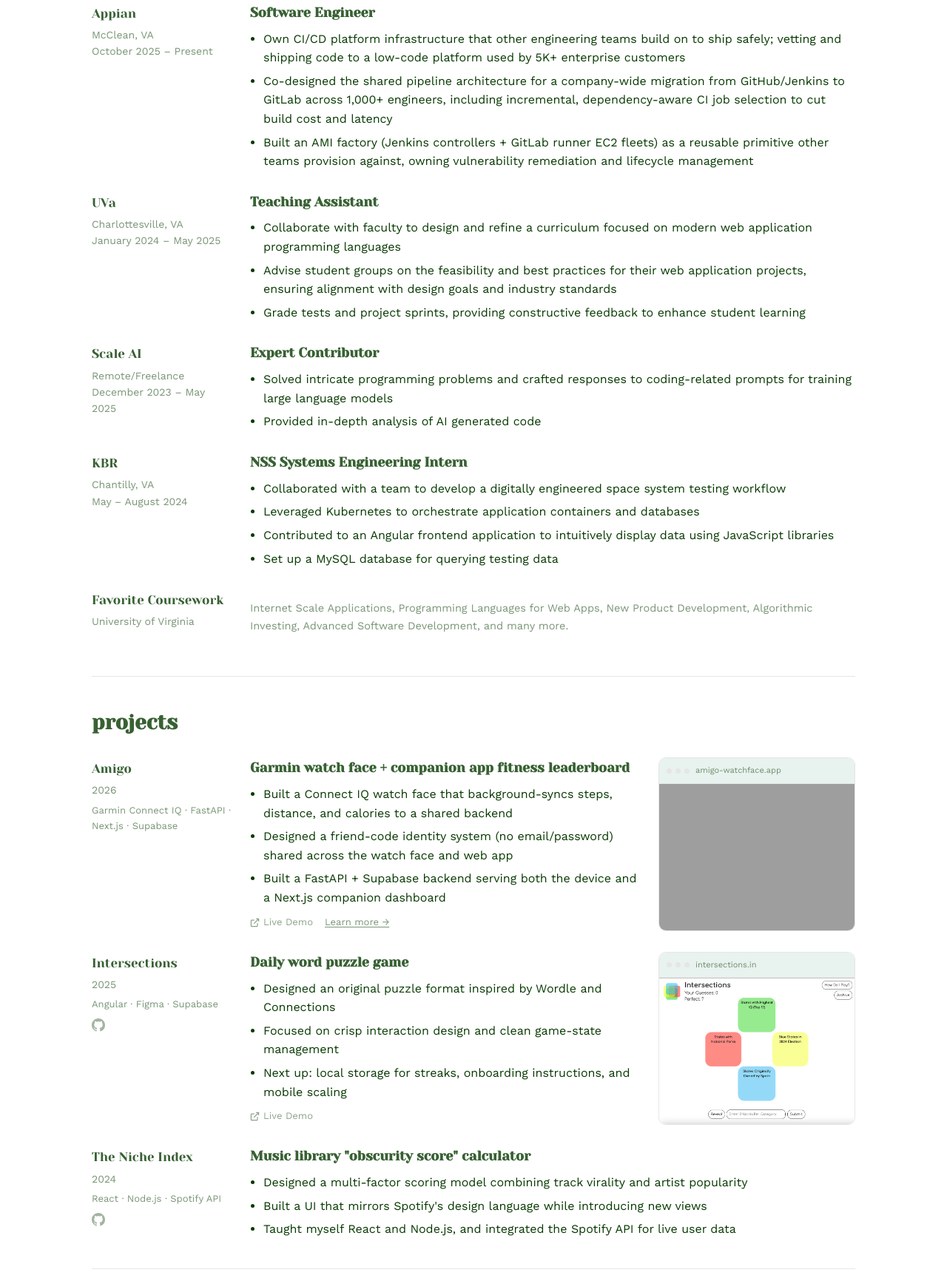
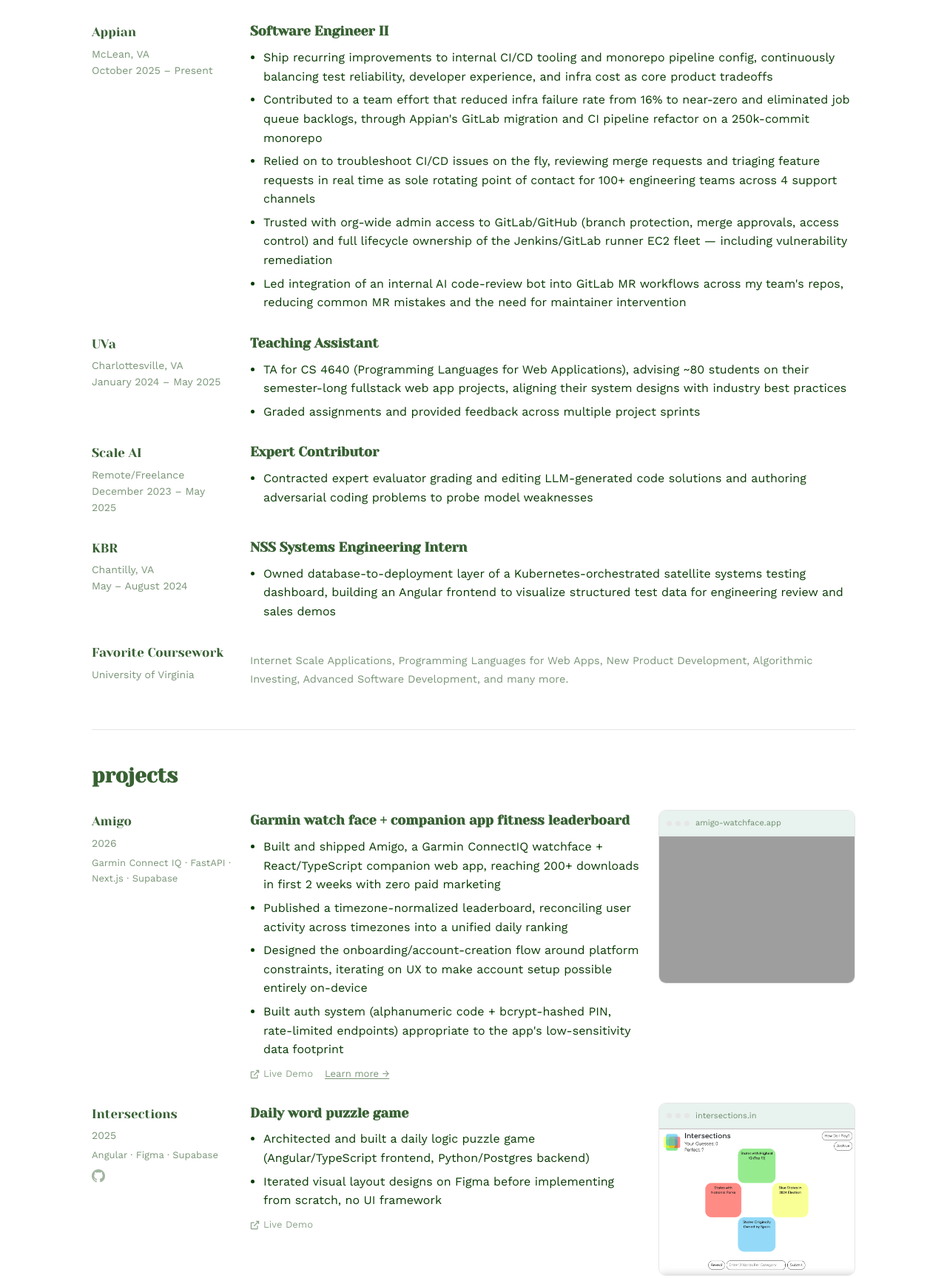
Before and after one commit to wyattoconnell/wyattoconnell.github.io, a website: page index.html in a window 1280 px wide. Shown: the part 748-2476 px from the top of the page at 74% size. Drawn offline with nearby package versions, Linux system fonts and the light colour scheme; grey boxes are pictures that could not be loaded.

Commit message:
Resume updates

```diff
--- a/index.html
+++ b/index.html
@@ -22,9 +22,9 @@
         <path d="M10 1h5v5h-1.5V3.56L7.03 10.03 6 9l6.44-6.44H10V1z" />
         <path d="M2.5 3A1.5 1.5 0 0 0 1 4.5v9A1.5 1.5 0 0 0 2.5 15h9a1.5 1.5 0 0 0 1.5-1.5V9h-1.5v4.5h-9v-9H7V3H2.5z" />
       </symbol>
-      <symbol id="icon-medium" viewBox="0 0 24 24">
+      <!-- <symbol id="icon-medium" viewBox="0 0 24 24">
         <path d="M13.54 12a6.8 6.8 0 01-6.77 6.82A6.8 6.8 0 010 12a6.8 6.8 0 016.77-6.82A6.8 6.8 0 0113.54 12zM20.96 12c0 3.54-1.51 6.42-3.38 6.42-1.87 0-3.39-2.88-3.39-6.42s1.52-6.42 3.39-6.42 3.38 2.88 3.38 6.42M24 12c0 3.17-.53 5.75-1.19 5.75-.66 0-1.19-2.58-1.19-5.75s.53-5.75 1.19-5.75C23.47 6.25 24 8.83 24 12z" />
-      </symbol>
+      </symbol> -->
     </svg>
 
     <header class="topnav" id="topnav">
@@ -82,13 +82,7 @@
           <img class="about-photo" src="resources/MyProject.png" alt="Portrait of Wyatt" />
           <div class="about-text">
             <p>
-              Hi, I'm Wyatt: a passionate developer with extensive experience in software engineering and a strong
-              eagerness to learn. Through personal projects, academic endeavors, and internships, I've significantly
-              contributed to various aspects of development, including system design, full-stack development,
-              testing, and DevOps. I thrive in collaborative environments and am driven by the opportunity to
-              express creativity in my work, as is evident in my personal projects. I'm seeking to join a dedicated
-              team where I can make a meaningful impact. In my free time, I like to play board games, basketball,
-              and ride my mountain bike.
+              Hi, I'm Wyatt. I'm passionate about games and puzzles, and I love building things that are fun to look at and even more fun to lose. This shines through in my personal projects, like the daily logic puzzle game I designed to challenge my friends, and the Garmin watchface built around a timezone-normalized leaderboard, which picked up 200+ users in its first 2 weeks. By day, I work on developer infrastructure at Appian, keeping CI/CD running smoothly for 1,000+ engineers. I care as much about how something feels to use as whether it works. When I'm not building, I'm probably playing board games, basketball, or out on my mountain bike.
             </p>
           </div>
         </div>
@@ -100,15 +94,17 @@
             <div class="entry">
             <div class="entry-meta">
               <span class="place">Appian</span>
-              McClean, VA<br />
+              McLean, VA<br />
               October 2025 – Present
             </div>
             <div class="entry-body">
-              <h3 class="entry-title">Software Engineer</h3>
+              <h3 class="entry-title">Software Engineer II</h3>
               <ul>
-                <li>Own CI/CD platform infrastructure that other engineering teams build on to ship safely; vetting and shipping code to a low-code platform used by 5K+ enterprise customers</li>
-                <li>Co-designed the shared pipeline architecture for a company-wide migration from GitHub/Jenkins to GitLab across 1,000+ engineers, including incremental, dependency-aware CI job selection to cut build cost and latency</li>
-                <li>Built an AMI factory (Jenkins controllers + GitLab runner EC2 fleets) as a reusable primitive other teams provision against, owning vulnerability remediation and lifecycle management</li>
+                <li>Ship recurring improvements to internal CI/CD tooling and monorepo pipeline config, continuously balancing test reliability, developer experience, and infra cost as core product tradeoffs</li>
+                <li>Contributed to a team effort that reduced infra failure rate from 16% to near-zero and eliminated job queue backlogs, through Appian's GitLab migration and CI pipeline refactor on a 250k-commit monorepo</li>
+                <li>Relied on to troubleshoot CI/CD issues on the fly, reviewing merge requests and triaging feature requests in real time as sole rotating point of contact for 100+ engineering teams across 4 support channels</li>
+                <li>Trusted with org-wide admin access to GitLab/GitHub (branch protection, merge approvals, access control) and full lifecycle ownership of the Jenkins/GitLab runner EC2 fleet — including vulnerability remediation </li>
+                <li>Led integration of an internal AI code-review bot into GitLab MR workflows across my team's repos, reducing common MR mistakes and the need for maintainer intervention</li>
               </ul>
             </div>
           </div>
@@ -122,9 +118,8 @@
             <div class="entry-body">
               <h3 class="entry-title">Teaching Assistant</h3>
               <ul>
-                <li>Collaborate with faculty to design and refine a curriculum focused on modern web application programming languages</li>
-                <li>Advise student groups on the feasibility and best practices for their web application projects, ensuring alignment with design goals and industry standards</li>
-                <li>Grade tests and project sprints, providing constructive feedback to enhance student learning</li>
+                <li>TA for CS 4640 (Programming Languages for Web Applications), advising ~80 students on their semester-long fullstack web app projects, aligning their system designs with industry best practices</li>
+                <li>Graded assignments and provided feedback across multiple project sprints</li>
               </ul>
             </div>
           </div>
@@ -138,8 +133,8 @@
             <div class="entry-body">
               <h3 class="entry-title">Expert Contributor</h3>
               <ul>
-                <li>Solved intricate programming problems and crafted responses to coding-related prompts for training large language models</li>
-                <li>Provided in-depth analysis of AI generated code</li>
+                <li>Contracted expert evaluator grading and editing LLM-generated code solutions and authoring adversarial coding
+problems to probe model weaknesses</li>
               </ul>
             </div>
           </div>
@@ -153,10 +148,7 @@
             <div class="entry-body">
               <h3 class="entry-title">NSS Systems Engineering Intern</h3>
               <ul>
-                <li>Collaborated with a team to develop a digitally engineered space system testing workflow</li>
-                <li>Leveraged Kubernetes to orchestrate application containers and databases</li>
-                <li>Contributed to an Angular frontend application to intuitively display data using JavaScript libraries</li>
-                <li>Set up a MySQL database for querying testing data</li>
+                <li>Owned database-to-deployment layer of a Kubernetes-orchestrated satellite systems testing dashboard, building an Angular frontend to visualize structured test data for engineering review and sales demos</li>
               </ul>
             </div>
           </div>
@@ -191,10 +183,15 @@
                 <div class="entry-split-text">
                   <h3 class="entry-title">Garmin watch face + companion app fitness leaderboard</h3>
                   <ul>
-                    <li>Built a Connect IQ watch face that background-syncs steps, distance, and calories to a shared backend</li>
-                    <li>Designed a friend-code identity system (no email/password) shared across the watch face and web app</li>
-                    <li>Built a FastAPI + Supabase backend serving both the device and a Next.js companion dashboard</li>
-                  </ul>
+                    <li>Built and shipped Amigo, a Garmin ConnectIQ watchface + React/TypeScript companion web app, reaching 200+
+downloads in first 2 weeks with zero paid marketing</li>
+                    <li>Published a timezone-normalized leaderboard, reconciling user activity across timezones into a unified daily
+                    ranking</li>
+                    <li>Designed the onboarding/account-creation flow around platform constraints, iterating on UX to make account
+setup possible entirely on-device</li>
+                    <li>Built auth system (alphanumeric code + bcrypt-hashed PIN, rate-limited endpoints) appropriate to the app's
+low-sensitivity data footprint</li>
+</ul>
                   <div class="entry-links">
                     <a class="demo-link" href="https://amigo-watchface.app/" target="_blank" rel="noopener"><svg class="icon"><use href="#icon-external"></use></svg> Live Demo</a>
                     <a class="learn-more" href="project-amigo.html">Learn more →</a>
@@ -229,9 +226,8 @@
                 <div class="entry-split-text">
                   <h3 class="entry-title">Daily word puzzle game</h3>
                   <ul>
-                    <li>Designed an original puzzle format inspired by Wordle and Connections</li>
-                    <li>Focused on crisp interaction design and clean game-state management</li>
-                    <li>Next up: local storage for streaks, onboarding instructions, and mobile scaling</li>
+                    <li>Architected and built a daily logic puzzle game (Angular/TypeScript frontend, Python/Postgres backend)</li>
+                    <li>Iterated visual layout designs on Figma before implementing from scratch, no UI framework</li>
                   </ul>
                   <div class="entry-links">
                     <a class="demo-link" href="https://intersections.in/#/" target="_blank" rel="noopener"><svg class="icon"><use href="#icon-external"></use></svg> Live Demo</a>
@@ -280,13 +276,13 @@
           <a href="mailto:wyattmoconnell@gmail.com">Email</a>
           <a class="icon-link" href="https://github.com/wyattoconnell" target="_blank" rel="noopener" aria-label="GitHub"><svg class="icon"><use href="#icon-github"></use></svg></a>
           <a class="icon-link" href="https://www.linkedin.com/in/wyatt-o-connell-299185240/" target="_blank" rel="noopener" aria-label="LinkedIn"><svg class="icon"><use href="#icon-linkedin"></use></svg></a>
-          <a class="icon-link" href="https://medium.com/@wyattmoconnell" target="_blank" rel="noopener" aria-label="Medium"><svg class="icon"><use href="#icon-medium"></use></svg></a>
+          <!-- <a class="icon-link" href="https://medium.com/@wyattmoconnell" target="_blank" rel="noopener" aria-label="Medium"><svg class="icon"><use href="#icon-medium"></use></svg></a> -->
         </div>
       </footer>
     </div>
 
     <script>
-      const RESUME_URL = 'resources/OconnellResume2025.pdf';
+      const RESUME_URL = 'resources/wyattoconnell2026.pdf';
       document.querySelectorAll('[data-resume-link]').forEach((link) => {
         link.href = RESUME_URL;
       });
```
Also changed, not shown: 2 other files.
